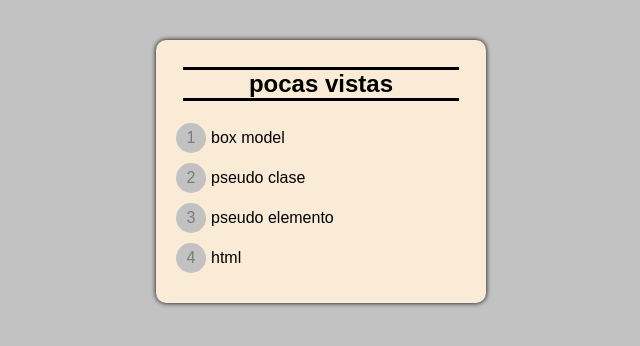
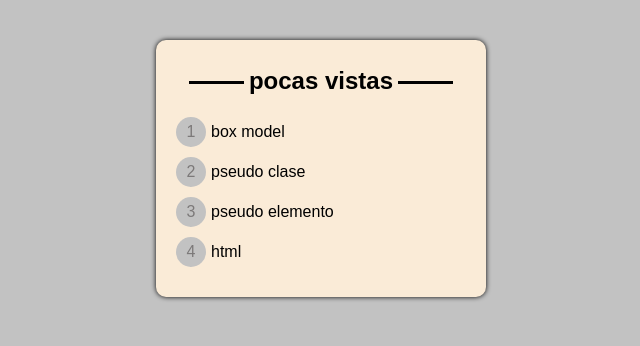
Before and after one commit to edwin1234510/css, a plain HTML site: page pseudoelemento.html in a window 1280 px wide. Shown: the whole page, without its empty margins (319-959 px from the left). Drawn offline with Linux system fonts and the light colour scheme.

Commit message:
arregloTitulo

```diff
--- a/pseudoelemento.css
+++ b/pseudoelemento.css
@@ -18,19 +18,22 @@ body{
   padding: 20px;
   box-shadow: 0 0 5px #000000;
   border-radius: 10px;
+  display: block;
 }
 .card_title{
   text-align: center;
   margin-bottom: 15px;
   padding: 7px;
 }
-.card_title::before,.card_title::after{
+.card_title::after,.card_title::before{
   content: "";
-  display: block;
-  width: 100%;
+  display: inline-block;
+  width: 55px;
   height: 3px;
-  background-color: #000000;
+  background-color: black;
+  margin: 5px;
 }
+
 ul{
   counter-reset: adso ;
 }
```
